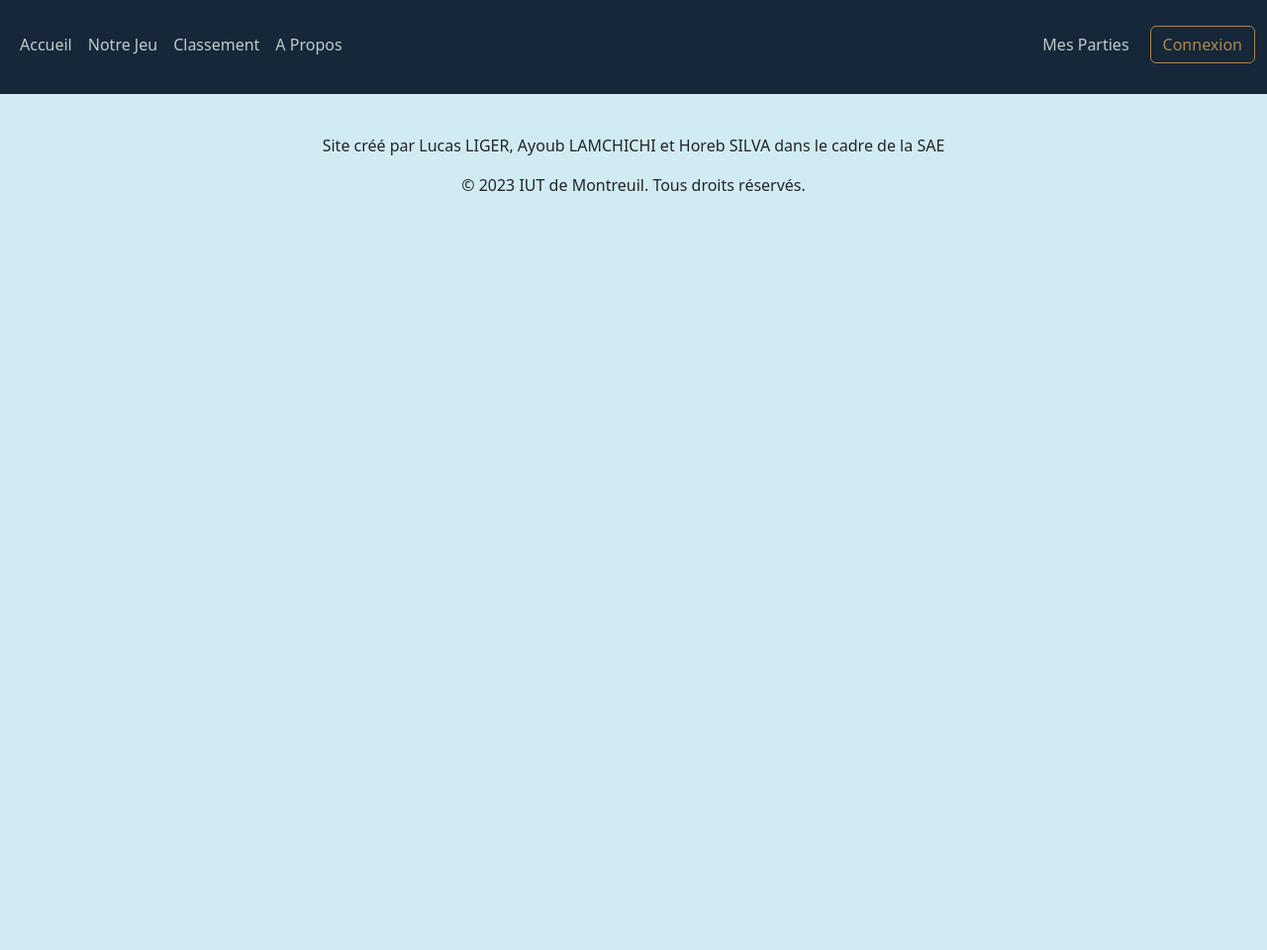
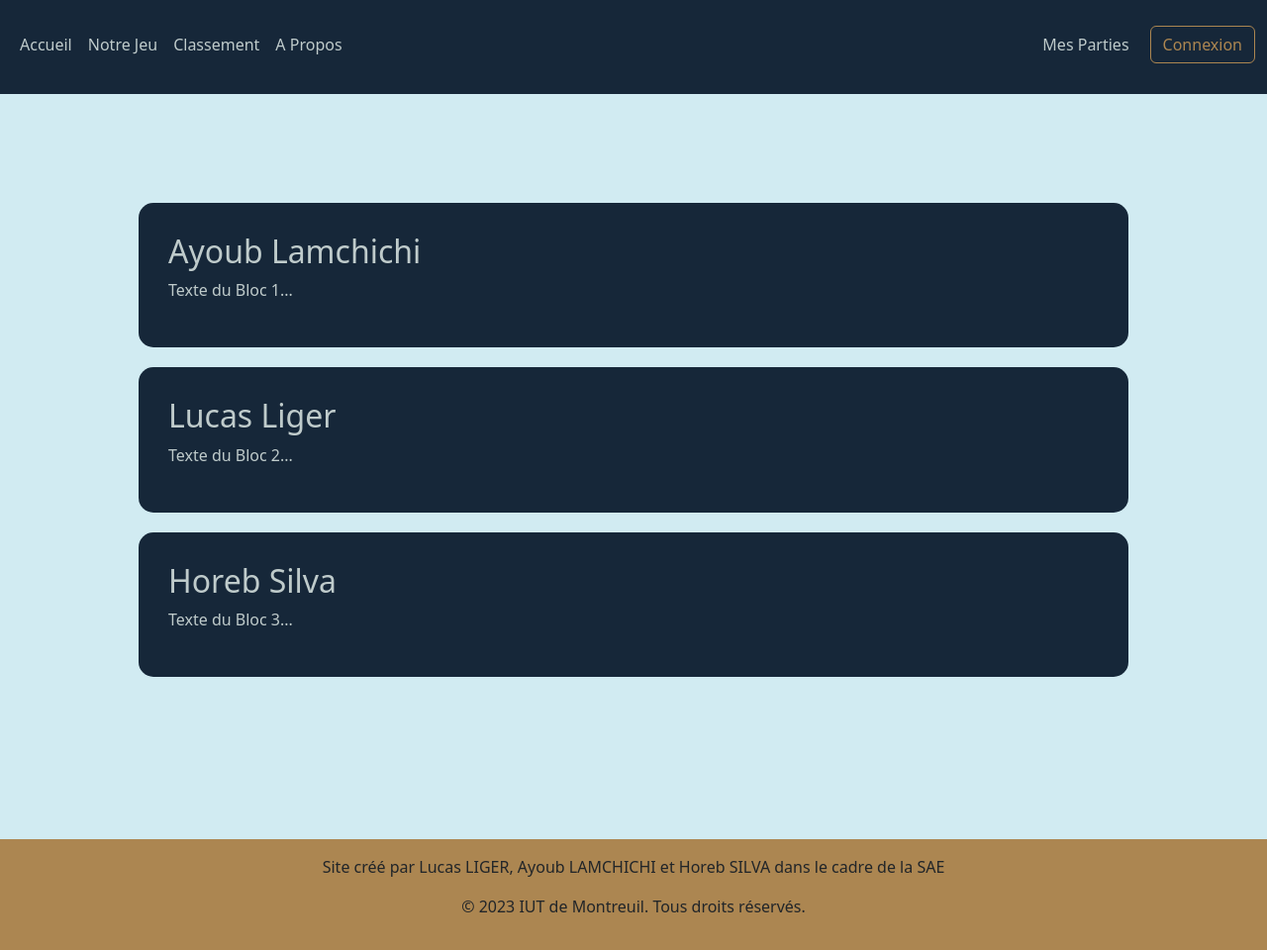
Before and after one commit to Ayaube/saedevweb, a PHP site: page /a-propos.php in a window 1280 px wide. Shown: the whole page at 99% size. Before the commit the page ends 193 px from the top, so only its background shows below. Run offline with PHP 8.4, Linux system fonts and the light colour scheme.

Commit message:
- ajout de contenu - amelioration du footer

```diff
--- a/site/a-propos.php
+++ b/site/a-propos.php
@@ -11,7 +11,34 @@
 
 <?php include_once "./header.php"; ?>
 
-<!-- Contenu à faire les mecs-->
+
+<?php include_once "./header.php"; ?>
+
+
+<div class="content-wrapper">
+
+
+<div class="espace-haut"></div>
+
+
+<div class="content-block" id="block1">
+    <h2>Ayoub Lamchichi</h2>
+    <p>Texte du Bloc 1...</p>
+</div>
+
+<div class="content-block" id="block2">
+    <h2>Lucas Liger</h2>
+    <p>Texte du Bloc 2...</p>
+</div>
+
+<div class="content-block" id="block3">
+    <h2>Horeb Silva</h2>
+    <p>Texte du Bloc 3...</p>
+</div>
+
+<div class="espace-bas"></div>
+
+</div>
 
 <?php include_once "./footer.php"; ?>
 
--- a/site/classement.php
+++ b/site/classement.php
@@ -11,7 +11,9 @@
 
 <?php include_once "./header.php"; ?>
 
-<!-- Contenu à faire les mecs-->
+<div class="content-wrapper">
+    <!-- Tout votre contenu ici -->
+</div>
 
 <?php include_once "./footer.php"; ?>
 
--- a/site/connexion.php
+++ b/site/connexion.php
@@ -11,7 +11,9 @@
 
 <?php include_once "./header.php"; ?>
 
-<!-- Contenu à faire les mecs-->
+<div class="content-wrapper">
+    <!-- Tout votre contenu ici -->
+</div>
 
 <?php include_once "./footer.php"; ?>
 
--- a/site/css/style.css
+++ b/site/css/style.css
@@ -8,6 +8,36 @@
 .list{
     display: flex;
 }
+
+
+.espace-haut {
+    height: 100px;
+}
+
+
+.espace-bas {
+    height: 130px;
+}
+
+
+.content-block {
+    background-color: #162739;
+    color: #BFCBCB;
+    border-radius: 15px;
+    padding: 30px;
+    margin: 10px auto;
+    max-width: 1600px;
+    min-width: 1000px;
+}
+
+.content-block h2 {
+    color: #BFCBCB;
+}
+
+.content-block p {
+    color: #BFCBCB;
+}
+
 
 nav.navbar.navbar-expand-lg.navbar-light.bg-light.navbar-custom {
     background-color: #162739 !important;
@@ -65,12 +95,25 @@ nav.navbar.navbar-expand-lg.navbar-light.bg-light.navbar-custom {
     left: 0;
 }
 
+html, body {
+    height: 100%;
+    margin: 0;
+    display: flex;
+    flex-direction: column;
+}
 
 body {
     background-color: #D1EBF2;
 }
 
+.content-wrapper {
+    flex: 1;
+    display: flex;
+    flex-direction: column;
+}
+
 
 .footer {
-    background-color: #D1EBF2;
+    background-color: #AC8651;
+    flex-shrink: 0;
 }
--- a/site/index.php
+++ b/site/index.php
@@ -13,7 +13,10 @@
 include_once "header.php";
 ?>
 
-<!-- Contenu de la page ici -->
+
+<div class="content-wrapper">
+    <!-- Tout votre contenu ici -->
+</div>
 
 <?php
 include_once "footer.php";
--- a/site/mes-parties.php
+++ b/site/mes-parties.php
@@ -11,7 +11,9 @@
 
 <?php include_once "./header.php"; ?>
 
-<!-- Contenu à faire les mecs-->
+<div class="content-wrapper">
+    <!-- Tout votre contenu ici -->
+</div>
 
 <?php include_once "./footer.php"; ?>
 
```
Also changed, not shown: site/notre-jeu.php (+9 -1 lines).
